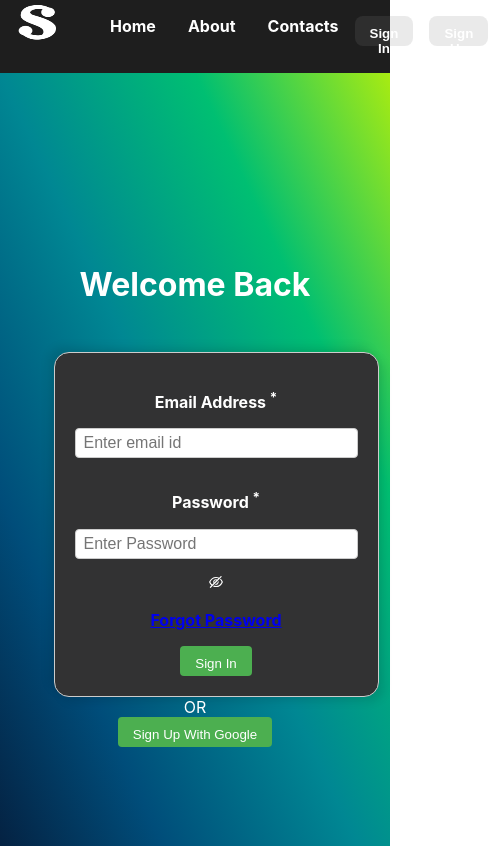
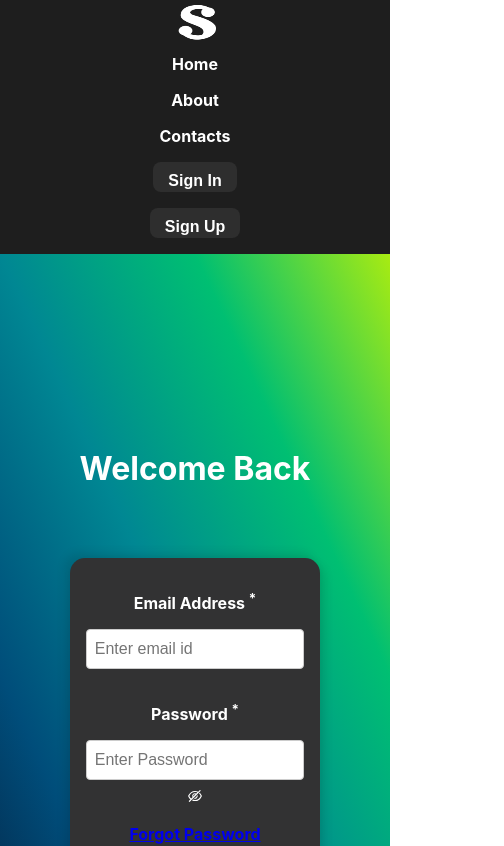
Before and after one commit to Satyam8804/xenon, a React (Create React App) app: page /signin in a window 390 px wide. Shown: the top 846 px of the page, 504 px wide, since content can reach past the window. Built offline with nearby package versions, Linux system fonts and the light colour scheme.

Commit message:
env removed

```diff
--- a/src/App.css
+++ b/src/App.css
@@ -1,7 +1,7 @@
 .App {
   text-align: center;
   background-color: #fff;
-
+ width: 100%;
 }
 
 .content{
@@ -10,5 +10,6 @@
   align-items: center;
   flex-direction: column;
   min-height: 100vh;
+  width: 100%;
   background-image: linear-gradient(to right top, #051937, #004d7a, #008793, #00bf72, #a8eb12);
 }
--- a/src/App.js
+++ b/src/App.js
@@ -17,8 +17,9 @@ function App() {
   return (
     <div className="App">
        <Navbar isLoggedIn={isLoggedIn} setIsLoggedIn ={setIsLoggedIn}/>
+       <Toaster position="top-right" reverseOrder={false} />
+
        <div className="content">
-       <Toaster position="top-right" reverseOrder={false} />
        <Routes>
           <Route path="/" element={<Home/>}/>
           <Route path="/signin" element={<SignIn  setIsLoggedIn={setIsLoggedIn}/>}/>
--- a/src/Components/Forms/Form.css
+++ b/src/Components/Forms/Form.css
@@ -1,19 +1,38 @@
-form{
+form {
+    color: #fff;
+    max-width: 400px;
+    margin: auto;
+    display: flex;
+    flex-direction: column;
+    flex-wrap: wrap;
+}
+
+input {
+    height: 40px;
+    width: 100%;
+    border-radius: .5rem;
+    border: none;
+    padding: 0 1rem;
+    margin-bottom: 1rem;
+    font-size: 16px;
+    font-weight: 500;
+}
+
+button {
+    cursor: pointer;
+    height: 40px;
+    width: 100%;
+    border: none;
+    border-radius: .5rem;
+    padding: 0 10px;
+    font-size: 16px;
+    font-weight: 600;
+    background-color: rgba(128, 128, 128, 0.164);
     color: #fff;
 }
 
-input{
-    height: 30px;
-    border-radius: .5rem;
-    border: none;
-    padding-left: 1rem;
-    font-size: 16px;
-    font-weight: 500;
+@media (max-width: 600px) {
+    form {
+        width: 100%;
+    }
 }
-button{
-    cursor: pointer;
-    height: 30px;
-    border: none;
-    border-radius: .5rem;
-    padding: 0 10px 0 10px;
-}
--- a/src/Components/Forms/LoginInForm.js
+++ b/src/Components/Forms/LoginInForm.js
@@ -28,12 +28,13 @@ const LoginInForm = ({ setIsLoggedIn }) => {
     event.preventDefault();
 
     try {
-      const response = await fetch('https://xenon-rg4h.onrender.com/api/signin', {
+      const response = await fetch('/api/signin', {
         method: 'POST',
         headers: {
           'Content-Type': 'application/json',
         },
         body: JSON.stringify(formData),
+        credentials:'include',
       });
 
       if (response.ok) {
@@ -42,8 +43,13 @@ const LoginInForm = ({ setIsLoggedIn }) => {
         toast.success('Logged In');
         navigate('/dashboard');
       } else {
-        const errorData = await response.json();
-        toast.error(errorData.error || 'Invalid credentials');
+        try {
+          const errorData = await response.json();
+          toast.error(errorData.error || 'Invalid credentials');
+        } catch (error) {
+          console.error('Error parsing JSON:', error);
+          toast.error('An error occurred during sign-in');
+        }
       }
     } catch (error) {
       console.error('Error during sign-in:', error);
--- a/src/Components/Forms/SignUpForm.js
+++ b/src/Components/Forms/SignUpForm.js
@@ -36,12 +36,13 @@ const SignUpForm = ({setIsLoggedIn}) => {
         }
 
         try {
-          const response = await fetch('https://xenon-rg4h.onrender.com/api/signup', {
+          const response = await fetch('/api/signup', {
             method: 'POST',
             headers: {
               'Content-Type': 'application/json',
             },
             body: JSON.stringify(formData),
+            mode: 'no-cors'
           });
 
           if (response.ok) {
--- a/src/Components/Navbar.css
+++ b/src/Components/Navbar.css
@@ -1,25 +1,31 @@
-.nav-bar{
+/* Common styles for the navbar */
+.nav-bar {
     display: flex;
     flex-direction: row;
     justify-content: space-evenly;
-    background-color:#1e1e1e ;
+    background-color: #1e1e1e;
 }
-.options{
+
+.options {
     display: flex;
     flex-direction: row;
     justify-content: center;
     gap: 2rem;
 }
-.links ul li{
+
+.links ul {
+    padding: 0;
+    margin: 0;
     list-style: none;
 }
-.links ul li>*{
+
+.links ul li > * {
     text-decoration: none;
     color: #fff;
     font-weight: 700;
 }
 
-.btn{
+.btn {
     cursor: pointer;
     height: 30px;
     width: auto;
@@ -29,10 +35,28 @@
     color: #fff;
     border: none;
 }
-.btns{
+
+.btns {
     display: flex;
     flex-direction: row;
     justify-content: center;
     gap: 1rem;
     padding: 1rem;
 }
+
+@media (max-width: 600px) {
+    .nav-bar {
+        flex-direction: column;
+        align-items: center;
+    }
+
+    .options {
+        flex-direction: column;
+        gap: 1rem;
+    }
+
+    .btns {
+        flex-direction: column;
+        gap: 1rem;
+    }
+}
--- a/src/Pages/ContactUs/Contact.css
+++ b/src/Pages/ContactUs/Contact.css
@@ -2,12 +2,13 @@
 form {
   max-width: 400px;
   margin: auto;
+  width: 80%;
   padding: 20px;
-  border: 1px solid #ccc;
   border-radius: 15px;
   box-shadow: 5px 5px 10px rgba(0, 0, 0, 0.1),-5px -5px 10px rgba(0, 0, 0, 0.1);
   margin-top: 3rem;
   background-color: #323233;
+
 }
 
 label {
@@ -20,7 +21,7 @@ input,
 textarea {
   width: 100%;
   padding: 8px;
-  margin-bottom: 15px;
+  margin-bottom: .5rem;
   box-sizing: border-box;
   border: 1px solid #ccc;
   border-radius: 4px;
@@ -41,6 +42,7 @@ button:hover {
 
 @media (max-width: 600px) {
   form {
-    width: 100%;
+    padding: 1rem;
+    max-width: 300px;
   }
 }
--- a/src/Pages/ContactUs/Contact.js
+++ b/src/Pages/ContactUs/Contact.js
@@ -21,7 +21,7 @@ const Contact = () => {
     event.preventDefault();
 
     try {
-      const response = await fetch('https://xenon-rg4h.onrender.com/api/contact', {
+      const response = await fetch('/api/contact', {
         method: 'POST',
         headers: {
           'Content-Type': 'application/json',
@@ -51,6 +51,7 @@ const Contact = () => {
 
   return (
     <form onSubmit={handleSubmit}>
+      <h1>Contact Form </h1>
       <label>
         Name:
         <input
--- a/src/Pages/Home/Home.css
+++ b/src/Pages/Home/Home.css
@@ -25,5 +25,7 @@
     width: 100%;
     display: flex;
     flex-direction: row;
+    justify-content: center;
+    align-items: center;
     flex-wrap: wrap;
   }
--- a/src/Templates/Template.css
+++ b/src/Templates/Template.css
@@ -4,3 +4,11 @@
     color: #fff;
     justify-content: space-between;
 }
+
+.title{
+    width: 100%;
+    display: flex;
+    flex-direction: column;
+    /* align-items: center; */
+    /* justify-content: center; */
+}
--- a/src/Templates/Template.js
+++ b/src/Templates/Template.js
@@ -9,13 +9,6 @@ const Template = ({title,formtype,setIsLoggedIn}) => {
         <div className="title">
             <h1>{title}</h1>
             {formtype === "signup"?(<SignUpForm setIsLoggedIn={setIsLoggedIn}/>):(<LoginInForm  setIsLoggedIn={setIsLoggedIn}/>)}
-            <div className="">
-                <div className=""></div>
-                <div className="">OR</div>
-                <div className=""></div>
-            </div>
-
-            <button>Sign Up With Google</button>
         </div>
     </div>
   )
```
